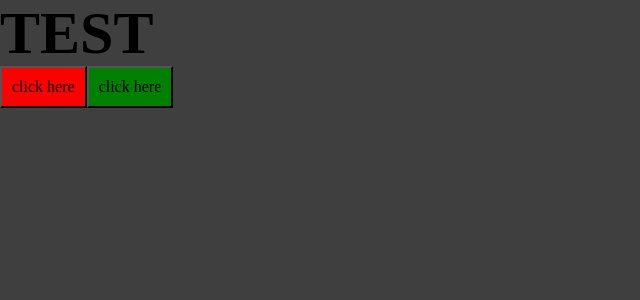
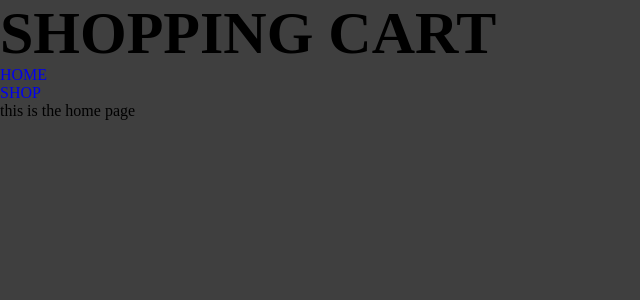
Before and after one commit to tjjames230/shopping-cart, a React (Vite) app: page / in a window 1280 px wide. Shown: the top 300 px of the page, without its empty margins (0-640 px from the left). Built offline with nearby package versions, Linux system fonts and the light colour scheme.

Commit message:
UPDATE: setting up nav

```diff
--- a/package.json
+++ b/package.json
@@ -12,6 +12,7 @@
   "dependencies": {
     "react": "^18.3.1",
     "react-dom": "^18.3.1",
+    "react-router-dom": "^7.0.2",
     "sass": "^1.83.0"
   },
   "devDependencies": {
--- a/src/App.jsx
+++ b/src/App.jsx
@@ -1,11 +1,10 @@
-import styles from "./styles/components/_button.module.scss";
+import Header from "./components/Header";
 
 function App() {
 	return (
 		<>
-			<h1>TEST</h1>
-			<button className={styles.primary}>click here</button>
-			<button className={styles.secondary}>click here</button>
+			<Header />
+			<p>this is the home page</p>
 		</>
 	);
 }
--- /dev/null
+++ b/src/components/Header.jsx
@@ -0,0 +1,21 @@
+import { Link } from "react-router-dom";
+
+const Header = () => {
+	return (
+		<header>
+			<h2>SHOPPING CART</h2>
+			<nav>
+				<ul>
+					<li>
+						<Link to="/">HOME</Link>
+					</li>
+					<li>
+						<Link to="/shop">SHOP</Link>
+					</li>
+				</ul>
+			</nav>
+		</header>
+	);
+};
+
+export default Header;
--- /dev/null
+++ b/src/components/Shop.jsx
@@ -0,0 +1,14 @@
+import Header from "./Header";
+
+const Shop = () => {
+	return (
+		<>
+			<Header />
+			<div>
+				<h1>this is the shop page</h1>
+			</div>
+		</>
+	);
+};
+
+export default Shop;
--- a/src/main.jsx
+++ b/src/main.jsx
@@ -1,10 +1,23 @@
 import { StrictMode } from "react";
 import { createRoot } from "react-dom/client";
+import { createBrowserRouter, RouterProvider } from "react-router-dom";
 import "./styles/globals/index.scss";
 import App from "./App.jsx";
+import Shop from "./components/Shop.jsx";
+
+const router = createBrowserRouter([
+	{
+		path: "/",
+		element: <App />,
+	},
+	{
+		path: "shop",
+		element: <Shop />,
+	},
+]);
 
 createRoot(document.getElementById("root")).render(
 	<StrictMode>
-		<App />
+		<RouterProvider router={router} />
 	</StrictMode>
 );
--- a/src/styles/components/_button.module.scss
+++ b/src/styles/components/_button.module.scss
@@ -1,7 +1,7 @@
 @use "../utilities/" as *;
 
 button {
-	padding: rem(10);
+	padding: rem(15);
 
 	&.primary {
 		background-color: red;
```
Also changed, not shown: 1 other file (tests, documents, lock files or other folders).
